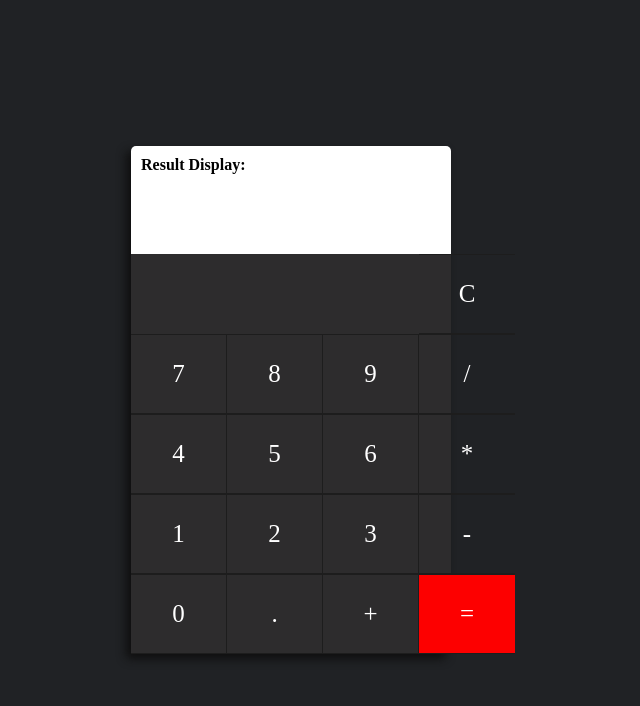
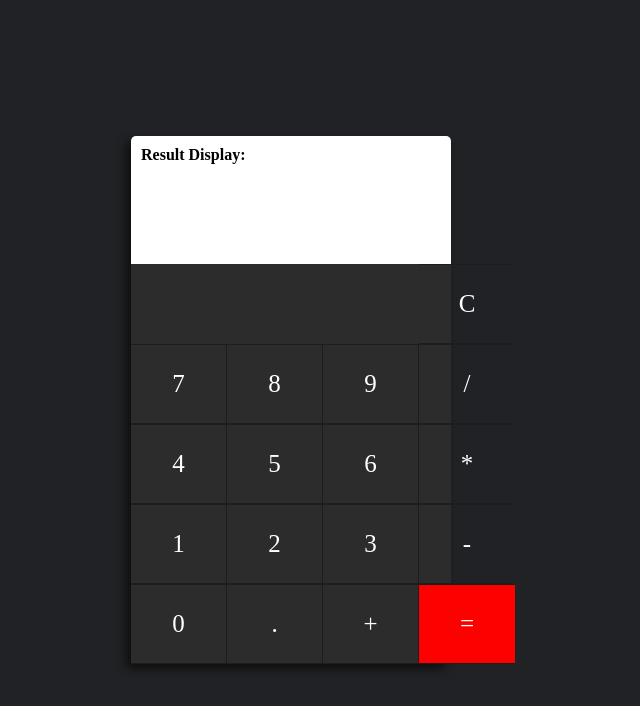
Before and after one commit to ArifeenH/simple-calculator, a plain HTML site: page index.html in a window 1280 px wide. Shown: the whole page, without its empty margins (349-989 px from the left). Drawn offline with Linux system fonts and the light colour scheme.

Commit message:
updated CSS

```diff
--- a/style.css
+++ b/style.css
@@ -19,7 +19,7 @@ h4 {
   padding: 10px 0px 0px 10px;
 }
 .result-container {
-  padding: 20px 0px;
+  height: 100px;
 }
 .result-text {
   text-align: right;
```
